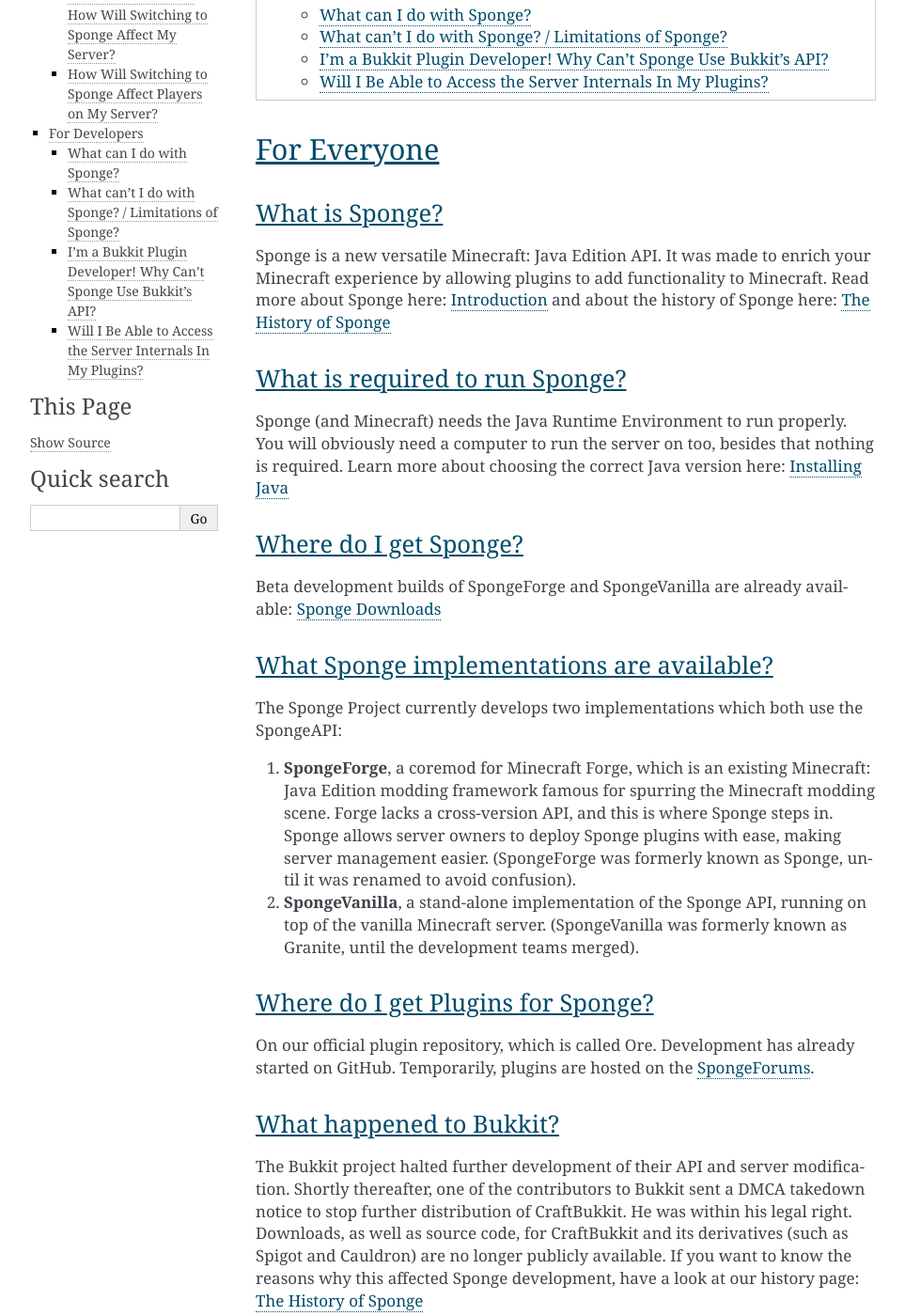
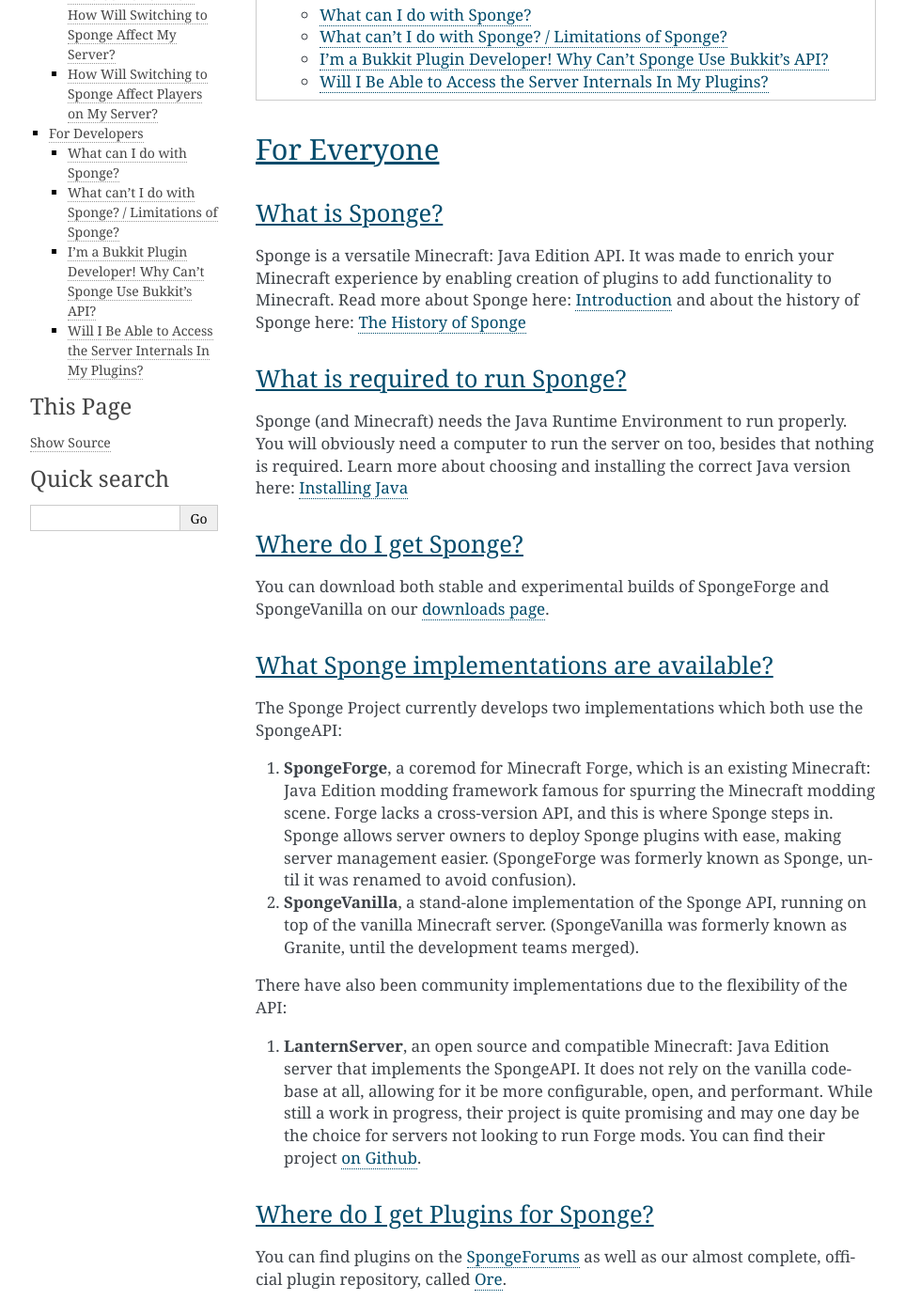
Before and after one commit to SpongePowered/SpongeDocs, a Sphinx documentation site: the page built from source/about/faq.rst, in a window 1280 px wide and 1400 px high, scrolled down 446 px. Shown: the whole window at 94% size, without its empty margins (148-1111 px from the left). Built offline with Sphinx 7.4.7, drawn with Linux system fonts in a browser that asks for light colours; pages that are not in the unit, such as notebooks, are missing from menus; some of the changed text lies outside the part shown.

Commit message:
Cleanup faq

```diff
--- a/source/about/faq.rst
+++ b/source/about/faq.rst
@@ -12,22 +12,22 @@
 What is Sponge?
 ---------------
 
-Sponge is a new versatile Minecraft: Java Edition API. It was made to enrich your Minecraft experience by allowing
-plugins to add functionality to Minecraft. Read more about Sponge here: :doc:`introduction` and about the history of
+Sponge is a versatile Minecraft: Java Edition API. It was made to enrich your Minecraft experience by enabling creation
+of plugins to add functionality to Minecraft. Read more about Sponge here: :doc:`introduction` and about the history of
 Sponge here: :doc:`history`
 
 What is required to run Sponge?
 -------------------------------
 
 Sponge (and Minecraft) needs the Java Runtime Environment to run properly. You will obviously need a computer to run
-the server on too, besides that nothing is required. Learn more about choosing the correct Java version here:
-:doc:`../server/getting-started/jre/`
+the server on too, besides that nothing is required. Learn more about choosing and installing the correct Java version
+here: :doc:`../server/getting-started/jre/`
 
 Where do I get Sponge?
 ----------------------
 
-Beta development builds of SpongeForge and SpongeVanilla are already available:
-`Sponge Downloads <https://spongepowered.org/downloads>`_
+You can download both stable and experimental builds of SpongeForge and SpongeVanilla on our
+`downloads page <https://www.spongepowered.org/downloads>`_.
 
 What Sponge implementations are available?
 ------------------------------------------
@@ -42,11 +42,18 @@
 (2) **SpongeVanilla**, a stand-alone implementation of the Sponge API, running on top of the vanilla Minecraft server.
     (SpongeVanilla was formerly known as Granite, until the development teams merged).
 
+There have also been community implementations due to the flexibility of the API:
+
+(1) **LanternServer**, an open source and compatible Minecraft: Java Edition server that implements the SpongeAPI. It
+    does not rely on the vanilla codebase at all, allowing for it be more configurable, open, and performant.
+    While still a work in progress, their project is quite promising and may one day be the choice for servers not
+    looking to run Forge mods. You can find their project `on Github <https://github.com/LanternPowered/LanternServer>`_.
+
 Where do I get Plugins for Sponge?
 ----------------------------------
 
-On our official plugin repository, which is called Ore. Development has already started on GitHub. Temporarily, plugins
-are hosted on the `SpongeForums <https://forums.spongepowered.org/c/plugins/plugin-releases>`_.
+You can find plugins on the `SpongeForums <https://forums.spongepowered.org/c/plugins/plugin-releases>`_ as well as our
+almost complete, official plugin repository, called `Ore <https://ore.spongepowered.org/>`_.
 
 What happened to Bukkit?
 ------------------------
@@ -60,8 +67,10 @@
 Can I run Bukkit Plugins with this?
 -----------------------------------
 
-Sadly no, not natively. Sponge is using its own API (Sponge API), while Bukkit is using the Bukkit API. However there is the
-possibility that a third-party plugin for Sponge implements the Bukkit API on top of Sponge API.
+Sadly no, not natively. Sponge is using its own API (Sponge API), while Bukkit is using the Bukkit API. While third parties
+explored the idea of implementing the Bukkit API on top of Sponge, due to the design differences of the APIs, none of these
+projects have come to fruition. If you think a feature is missing in Sponge or you cannot find a plugin your server needs,
+consider posting on the `SpongeForums <https://forums.spongepowered.org/>`_, and someone may be able to help you.
 
 For Server Owners
 =================
@@ -80,8 +89,7 @@
 Worlds will be able to be ported over. It is up to plugin developers to create conversion processes that will allow you
 to keep plugin data, if any exists. Some plugin developers may not do this.
 
-On a related note, we will not be providing support for Bukkit plugins on Sponge. However, it may be possible for a
-third-party to create a way for Bukkit plugins to work on Sponge.
+On a related note, we will not be providing support for Bukkit plugins on Sponge.
 
 How Will Switching to Sponge Affect Players on My Server?
 ---------------------------------------------------------
```
